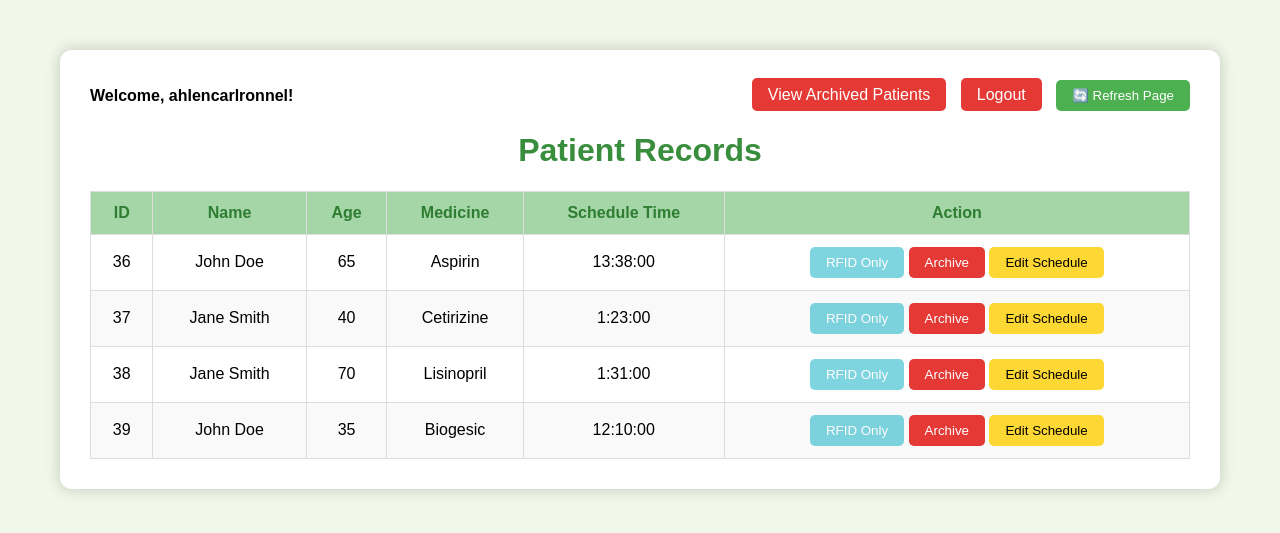
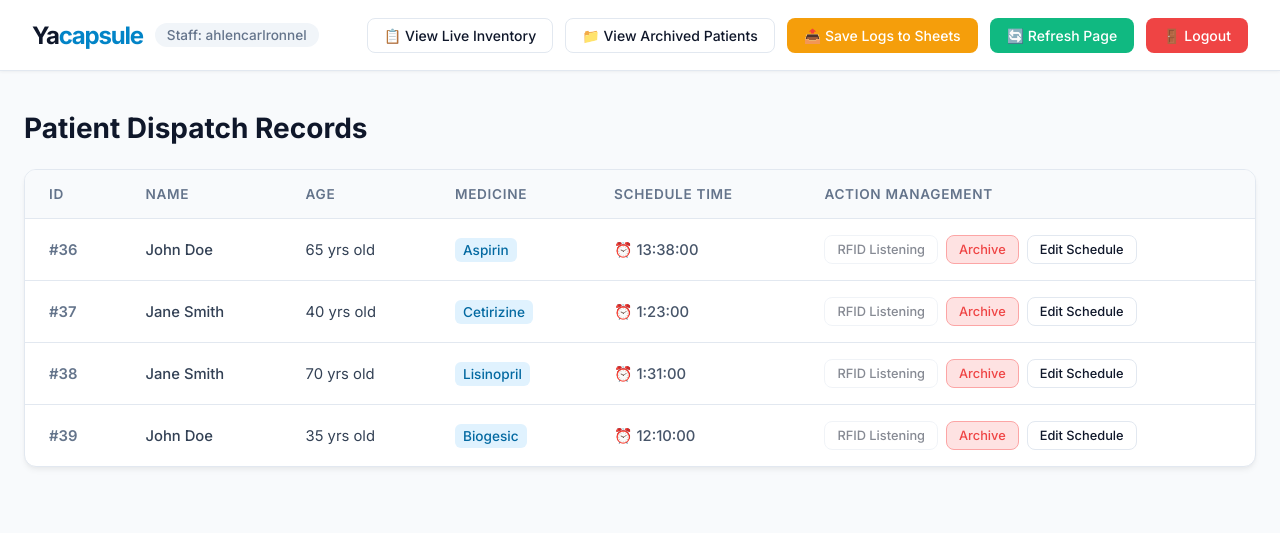
Before and after one commit to ahlenson/Yacapsule, a Flask app: page /patients in a window 1280 px wide. Shown: the top 533 px of the page. Run offline with Flask 3, Linux system fonts and the light colour scheme; a user stored in the database is signed in; data comes from the database, SQL or seed files in the repository; data that the repository does not hold is empty.

Commit message:
Update patients.html

```diff
--- a/templates/patients.html
+++ b/templates/patients.html
@@ -2,92 +2,209 @@
 <html lang="en">
 <head>
     <meta charset="UTF-8">
-    <title>Smart Medicine Dispenser - Patient Records</title>
+    <meta name="viewport" content="width=device-width, initial-scale=1.0">
+    <title>Yacapsule - Patient Records</title>
+    <link rel="preconnect" href="https://fonts.googleapis.com">
+    <link rel="preconnect" href="https://fonts.gstatic.com" crossorigin>
+    <link href="https://fonts.googleapis.com/css2?family=Inter:wght@400;500;600;700&display=swap" rel="stylesheet">
     <style>
+        :root {
+            --bg-main: #f8fafc;
+            --surface: #ffffff;
+            --text-main: #0f172a;
+            --text-muted: #64748b;
+            --primary: #0284c7;
+            --primary-hover: #0369a1;
+            --success: #10b981;
+            --success-hover: #059669;
+            --warning: #f59e0b;
+            --warning-hover: #d97706;
+            --danger: #ef4444;
+            --danger-hover: #dc2626;
+            --border: #e2e8f0;
+        }
+
         body {
-            font-family: Arial, sans-serif;
-            background: #f1f8e9;
+            font-family: 'Inter', sans-serif;
+            background-color: var(--bg-main);
+            color: var(--text-main);
             margin: 0;
-            padding: 20px;
+            padding: 0;
         }
-        .container {
-            background: white;
-            padding: 30px;
-            border-radius: 12px;
-            box-shadow: 0px 0px 15px rgba(0,0,0,0.2);
-            max-width: 1100px;
-            margin: auto;
-            margin-top: 30px;
+
+        /* Top Navigation Bar Layout */
+        .navbar {
+            background-color: var(--surface);
+            border-bottom: 1px solid var(--border);
+            padding: 0 2rem;
+            height: 70px;
+            display: flex;
+            justify-content: space-between;
+            align-items: center;
+            position: sticky;
+            top: 0;
+            z-index: 100;
+            box-shadow: 0 1px 3px rgba(0,0,0,0.05);
         }
-        h1 {
-            text-align: center;
-            color: #388e3c;
+
+        .brand-container {
+            display: flex;
+            align-items: center;
+            gap: 0.75rem;
         }
+
+        .brand-logo {
+            font-size: 1.5rem;
+            font-weight: 700;
+            letter-spacing: -0.05em;
+            color: var(--text-main);
+            text-decoration: none;
+            display: flex;
+            align-items: center;
+        }
+
+        .brand-logo span {
+            color: var(--primary);
+        }
+
+        .user-tag {
+            font-size: 0.85rem;
+            color: var(--text-muted);
+            background: #f1f5f9;
+            padding: 0.25rem 0.75rem;
+            border-radius: 9999px;
+            font-weight: 500;
+        }
+
+        .nav-actions-right {
+            display: flex;
+            align-items: center;
+            gap: 0.75rem;
+        }
+
+        /* Modernized Buttons */
+        .btn {
+            font-family: 'Inter', sans-serif;
+            display: inline-flex;
+            align-items: center;
+            gap: 0.5rem;
+            padding: 0.5rem 1rem;
+            font-size: 0.875rem;
+            font-weight: 500;
+            border-radius: 0.5rem;
+            border: 1px solid transparent;
+            cursor: pointer;
+            text-decoration: none;
+            transition: all 0.2s ease;
+        }
+
+        .btn-primary { background-color: var(--primary); color: white; }
+        .btn-primary:hover { background-color: var(--primary-hover); }
+
+        .btn-secondary { background-color: var(--surface); color: var(--text-main); border-color: var(--border); }
+        .btn-secondary:hover { background-color: #f8fafc; border-color: #cbd5e1; }
+
+        .btn-warning { background-color: var(--warning); color: white; }
+        .btn-warning:hover { background-color: var(--warning-hover); }
+
+        .btn-danger { background-color: var(--danger); color: white; }
+        .btn-danger:hover { background-color: var(--danger-hover); }
+
+        .btn-success { background-color: var(--success); color: white; }
+        .btn-success:hover { background-color: var(--success-hover); }
+
+        /* Main Content Grid */
+        .main-container {
+            max-width: 1300px;
+            margin: 2.5rem auto;
+            padding: 0 1.5rem;
+        }
+
+        .page-header {
+            margin-bottom: 1.5rem;
+        }
+
+        .page-header h1 {
+            font-size: 1.75rem;
+            font-weight: 700;
+            color: var(--text-main);
+            margin: 0;
+        }
+
+        /* Clean Card Design for Tables */
+        .table-card {
+            background-color: var(--surface);
+            border-radius: 0.75rem;
+            border: 1px solid var(--border);
+            box-shadow: 0 4px 6px -1px rgba(0,0,0,0.05), 0 2px 4px -1px rgba(0,0,0,0.03);
+            overflow: hidden;
+        }
+
         table {
             width: 100%;
             border-collapse: collapse;
-            margin-top: 20px;
+            text-align: left;
         }
-        th, td {
-            border: 1px solid #ddd;
-            padding: 12px;
-            text-align: center;
+
+        th {
+            background-color: #f8fafc;
+            color: var(--text-muted);
+            font-weight: 600;
+            font-size: 0.85rem;
+            text-transform: uppercase;
+            letter-spacing: 0.05em;
+            padding: 1rem 1.5rem;
+            border-bottom: 1px solid var(--border);
         }
-        th {
-            background-color: #a5d6a7;
-            color: #2e7d32;
+
+        td {
+            padding: 1rem 1.5rem;
+            border-bottom: 1px solid var(--border);
+            font-size: 0.925rem;
+            color: #334155;
         }
-        tr:nth-child(even) {
-            background-color: #f9f9f9;
+
+        tr:last-child td {
+            border-bottom: none;
         }
-        button {
-            padding: 8px 16px;
-            background-color: #00acc1;
-            color: white;
-            border: none;
-            border-radius: 5px;
-            cursor: pointer;
+
+        tr:hover td {
+            background-color: #f8fafc;
         }
-        button:hover {
-            background-color: #00838f;
+
+        .table-actions {
+            display: flex;
+            gap: 0.5rem;
         }
-        .logout {
-            display: flex;
-            justify-content: space-between;
-            align-items: center;
-            margin-bottom: 10px;
-        }
-        .logout a {
-            color: white;
-            background-color: #e53935;
-            padding: 8px 16px;
-            text-decoration: none;
-            border-radius: 5px;
-        }
-        .logout a:hover {
-            background-color: #c62828;
-        }
-        .refresh-btn {
-            background-color: #4caf50;
-            margin-left: 10px;
-        }
-        .refresh-btn:hover {
-            background-color: #388e3c;
+
+        .table-actions .btn {
+            padding: 0.375rem 0.75rem;
+            font-size: 0.8rem;
         }
     </style>
 </head>
 
 <body>
-    <div class="container">
-        <div class="logout">
-            <div><strong>Welcome, {{ username }}!</strong></div>
-            <div>
-                <a href="{{ url_for('removed_patients') }}" style="margin-right: 10px;">View Archived Patients</a>
-                <a href="{{ url_for('logout') }}">Logout</a>
-                <button class="refresh-btn" onclick="location.reload();">🔄 Refresh Page</button>
+    <header class="navbar">
+        <div class="brand-container">
+            <a href="#" class="brand-logo">Ya<span>capsule</span></a>
+            <div class="user-tag">Staff: {{ username }}</div>
         </div>
+        <nav class="nav-actions-right">
+            <a href="{{ url_for('inventory') }}" class="btn btn-secondary">📋 View Live Inventory</a>
+            <a href="{{ url_for('removed_patients') }}" class="btn btn-secondary">📁 View Archived Patients</a>
+            <button id="save-logs-btn" class="btn btn-warning">📤 Save Logs to Sheets</button>
+            <button class="btn btn-success" onclick="location.reload();">🔄 Refresh Page</button>
+            <a href="{{ url_for('logout') }}" class="btn btn-danger">🚪 Logout</a>
+        </nav>
+    </header>
+
+    <main class="main-container">
+        <div class="page-header">
+            <h1>Patient Dispatch Records</h1>
         </div>
-        <h1>Patient Records</h1>
+
+        <div class="table-card">
             <table>
                 <thead>
                     <tr>
@@ -96,101 +213,104 @@
                         <th>Age</th>
                         <th>Medicine</th>
                         <th>Schedule Time</th>
-                    <th>Action</th>
+                        <th>Action Management</th>
                     </tr>
                 </thead>
                 <tbody>
                     {% for patient in patients %}
                     <tr>
-                    <td>{{ patient.id }}</td>
-                    <td>{{ patient.name }}</td>
-                    <td>{{ patient.age }}</td>
-                    <td>{{ patient.medicine }}</td>
-                    <td>{{ patient.schedule_time }}</td>
+                        <td style="font-weight: 600; color: var(--text-muted);">#{{ patient.id }}</td>
+                        <td style="font-weight: 500;">{{ patient.name }}</td>
+                        <td>{{ patient.age }} yrs old</td>
+                        <td><span style="background: #e0f2fe; color: #0369a1; padding: 0.25rem 0.5rem; border-radius: 0.375rem; font-weight: 500; font-size: 0.85rem;">{{ patient.medicine }}</span></td>
+                        <td style="font-weight: 500; color: #475569;">⏰ {{ patient.schedule_time }}</td>
                         <td>
+                            <div class="table-actions">
                                 <form class="dispense-form" id="dispense-{{ patient.id }}" method="post" action="{{ url_for('dispense', patient_id=patient.id) }}" style="display:inline;">
-                            <button type="button" class="dispense-button" disabled style="opacity:0.5;"> RFID Only</button>
+                                    <button type="button" class="dispense-button btn btn-secondary" disabled style="opacity:0.5; cursor: not-allowed;">RFID Listening</button>
                                 </form>
 
                                 <form action="{{ url_for('archive_patient', patient_id=patient.id) }}" method="post" style="display:inline;">
-                            <button type="submit" style="background-color:#e53935;">Archive</button>
+                                    <button type="submit" class="btn btn-danger" style="background-color: #fee2e2; color: var(--danger); border: 1px solid #fca5a5;">Archive</button>
                                 </form>
 
                                 <form action="{{ url_for('edit_schedule', patient_id=patient.id) }}" method="get" style="display:inline;">
-                            <button type="submit" style="background-color:#fdd835; color:black;">Edit Schedule</button>
+                                    <button type="submit" class="btn btn-secondary">Edit Schedule</button>
                                 </form>
+                            </div>
                         </td>
                     </tr>
                     {% endfor %}
                 </tbody>
             </table>
         </div>
+    </main>
 
     <script>
-        // Check the schedule every 30 seconds via backend
         async function checkAlarms() {
             try {
                 const response = await fetch("{{ url_for('check_alarm') }}");
-                if (!response.ok) return; // Prevent console errors if server is restarting
-
+                if (!response.ok) return;
                 const data = await response.json();
 
                 if (data.triggered_patients && data.triggered_patients.length > 0) {
                     data.triggered_patients.forEach(patient => {
                         enableDispenseButton(patient.id);
-                        showHardwareAlarm(patient.name, patient.schedule_time);
+                        showHardwareAlarmPopup(patient.name, patient.schedule_time);
                     });
                 }
-            } catch (err) {
-                // Silently ignore fetch errors in case the Raspberry Pi drops connection briefly
-            }
+            } catch (err) {}
         }
 
         function enableDispenseButton(patientId) {
             const button = document.querySelector(`#dispense-${patientId} .dispense-button`);
             if (button) {
                 button.disabled = false;
-                button.style.backgroundColor = "#4caf50";
-                button.textContent = "Dispense Now";
+                button.style.opacity = "1";
+                button.style.cursor = "pointer";
+                button.style.backgroundColor = "var(--success)";
+                button.style.color = "white";
+                button.style.borderColor = "transparent";
+                button.textContent = "Dispense on RFID";
             }
         }
 
-        // Popup message when buzzer triggers
-        function showHardwareAlarm(name, time) {
-            if (document.getElementById(`alarm-popup-${name}`)) return; // Prevent duplicate popups per patient
+        function showHardwareAlarmPopup(name, time) {
+            const popupId = `alarm-popup-${name}`;
+            if (document.getElementById(popupId)) return;
 
             const popup = document.createElement('div');
-            popup.id = `alarm-popup-${name}`;
+            popup.id = popupId;
             popup.style.position = "fixed";
             popup.style.top = "0";
             popup.style.left = "0";
             popup.style.width = "100%";
             popup.style.height = "100%";
-            popup.style.background = "rgba(0,0,0,0.6)";
+            popup.style.background = "rgba(15, 23, 42, 0.6)";
+            popup.style.backdropFilter = "blur(4px)";
             popup.style.display = "flex";
             popup.style.justifyContent = "center";
             popup.style.alignItems = "center";
             popup.style.zIndex = "9999";
 
             popup.innerHTML = `
-                <div style="background:white;padding:25px;border-radius:10px;text-align:center;">
-                    <h2 style="color:red;">⏰ Medicine Time!</h2>
-                    <p>${name} needs to take medicine at ${time}</p>
-                    <button onclick="dismissAlarm('${name}')">Dismiss</button>
+                <div style="background: white; padding: 2.5rem; border-radius: 1rem; text-align: center; max-width: 400px; box-shadow: 0 20px 25px -5px rgba(0,0,0,0.1);">
+                    <div style="font-size: 3rem; margin-bottom: 1rem;">⏰</div>
+                    <h2 style="color: var(--danger); margin: 0 0 0.5rem 0; font-size: 1.5rem; font-weight: 700;">Medicine Time Alert!</h2>
+                    <p style="color: var(--text-muted); margin-bottom: 1.5rem; line-height: 1.5;">It is now scheduled for <strong>${name}</strong> to take their medication at <strong>${time}</strong>.</p>
+                    <button class="btn btn-primary" style="width: 100%; justify-content: center; padding: 0.75rem;" onclick="dismissAlarmPopup('${name}')">Acknowledge & Dismiss</button>
                 </div>
             `;
             document.body.appendChild(popup);
         }
 
-        function dismissAlarm(name) {
+        function dismissAlarmPopup(name) {
             const popup = document.getElementById(`alarm-popup-${name}`);
             if (popup) popup.remove();
         }
 
-        // Run every 30 seconds
         setInterval(checkAlarms, 30000);
-        // Run immediately at page load
-        window.addEventListener("load", checkAlarms);
+        window.addEventListener('DOMContentLoaded', checkAlarms);
     </script>
 </body>
 </html>
```
Lines whose indentation alone changed are shown as unchanged.
